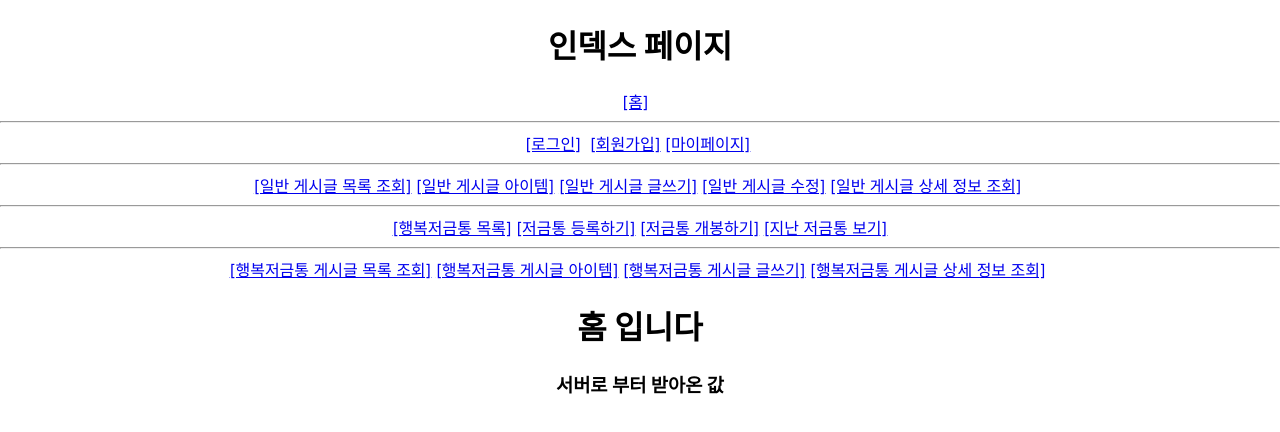
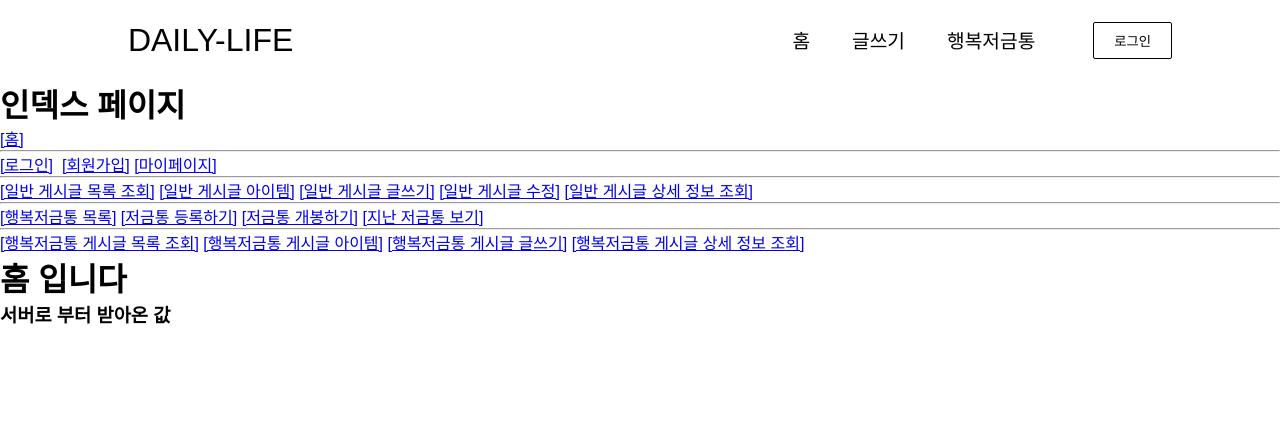
Before and after one commit to roditee/daily-life, a React (Create React App) app: page / in a window 1280 px wide. Shown: the top 432 px of the page. Built offline with nearby package versions, Linux system fonts and the light colour scheme; no server answers.

Commit message:
NAV바, 버튼 JS 추가

```diff
--- a/src/App.css
+++ b/src/App.css
@@ -1,38 +1,43 @@
+* {
+  box-sizing: border-box;
+  margin: 0;
+  padding: 0;
+  font-family: "PT Sans", sans-serif;
+}
 .App {
-  text-align: center;
+  max-width: 1500px;
+}
+.home,
+.BoardInsert,
+.HBOpen,
+.Login {
+  display: flex;
+  height: 90vh;
+  align-items: center;
+  justify-content: center;
+  font-size: 3rem;
 }
 
-.App-logo {
-  height: 40vmin;
-  pointer-events: none;
+.BoardInsert {
+  background-position: center;
+  background-size: cover;
+  background-repeat: no-repeat;
+  color: #fff;
+  font-size: 100px;
 }
 
-@media (prefers-reduced-motion: no-preference) {
-  .App-logo {
-    animation: App-logo-spin infinite 20s linear;
-  }
+.HBOpen {
+  background-position: center;
+  background-size: fill;
+  background-repeat: no-repeat;
+  color: #fff;
+  font-size: 100px;
 }
 
-.App-header {
-  background-color: #282c34;
-  min-height: 100vh;
-  display: flex;
-  flex-direction: column;
-  align-items: center;
-  justify-content: center;
-  font-size: calc(10px + 2vmin);
-  color: white;
+.Login {
+  background-position: center;
+  background-size: cover;
+  background-repeat: no-repeat;
+  color: #fff;
+  font-size: 100px;
 }
-
-.App-link {
-  color: #61dafb;
-}
-
-@keyframes App-logo-spin {
-  from {
-    transform: rotate(0deg);
-  }
-  to {
-    transform: rotate(360deg);
-  }
-}
--- a/src/App.js
+++ b/src/App.js
@@ -32,7 +32,7 @@ import HBPast from './components/HBPast';
 function App() {
   return (
     <div className='App'>
-
+      <IndexNav></IndexNav>
       <h1>인덱스 페이지</h1>
       <Link to="/">[홈]</Link> &nbsp; <hr/>
 
--- /dev/null
+++ b/src/components/Button.css
@@ -0,0 +1,42 @@
+:root {
+  --primary: #fff;
+}
+
+.btn {
+  padding: 8px 20px;
+  border-radius: 2px;
+  outline: none;
+  border: none;
+  cursor: pointer;
+}
+
+.btn--primary {
+  background-color: var(--primary);
+  color: #242424;
+  border: 1px solid var(--primary);
+}
+
+.btn--outline {
+  background-color: transparent;
+  color: rgb(2, 2, 2);
+  padding: 8px 20px;
+  border: 1px solid black;
+  transition: all 0.3s ease-out;
+}
+
+.btn-medium {
+  padding: 8px 20px;
+  font-size: 20px;
+}
+
+.btn--large {
+  padding: 12px 26px;
+  font-size: 20px;
+}
+
+.btn--medium:hover,
+.btn--large:hover {
+  background: white;
+  color: #242424;
+  transition: all 0.3s ease-out;
+}
--- /dev/null
+++ b/src/components/Button.js
@@ -0,0 +1,28 @@
+import React from 'react';
+import './Button.css';
+import {Link} from 'react-router-dom';
+
+const STYLES = ['btn--primary', 'btn--outline'];
+
+const SIZES = ['btn--medium', 'btn--large'];
+
+export const Button = ({children, type, onClick, buttonStyle, buttonSize}) => {
+    // buttonstyle이 따로 지정되지 않으면 가장 기본인 배열의 0번째가 설정
+    const checkButtonStyle = STYLES.includes(buttonStyle) ? buttonStyle : STYLES[0];
+    // buttonsize가 지정되지 않으면 가장 기본 사이즈인 0번재 btn-medium이 설정
+    const checkButtonSize = SIZES.includes(buttonSize) ? buttonSize : SIZES[0];
+
+    return (
+        // children안에 어떤 내용을 입력해도 버튼 이름이 됨
+        <Link to = 'Login' className = 'btn-mobile'>
+            <button
+            className={`btn ${checkButtonStyle} ${checkButtonSize}`}
+            onClick={onClick}
+            type={type}
+            >
+                {children}
+            </button>
+        </Link>
+    );
+
+};
--- /dev/null
+++ b/src/components/IndexNav.css
@@ -0,0 +1,155 @@
+.navbar {
+  height: 80px;
+  display: flex;
+  justify-content: center;
+  align-items: center;
+  font-size: 1.2rem;
+  position: sticky;
+  top: 0;
+  z-index: 999;
+}
+
+.navbar-container {
+  display: flex;
+  justify-content: center;
+  align-items: center;
+  height: 80px;
+  max-width: 1500px;
+  border-bottom: #242222;
+}
+
+.navbar-logo {
+  color: rgb(0, 0, 0);
+  justify-self: start;
+  margin-left: 20px;
+  cursor: pointer;
+  text-decoration: none;
+  font-size: 2rem;
+  display: flex;
+  align-items: center;
+}
+
+.fa-typo3 {
+  margin-left: 0.5rem;
+  font-size: 1.8rem;
+}
+
+.nav-menu {
+  display: grid;
+  grid-template-columns: repeat(4, auto);
+  grid-gap: 10px;
+  list-style: none;
+  text-align: center;
+  width: 60vw;
+  justify-content: end;
+  margin-right: 2rem;
+}
+
+.nav-item {
+  height: 80px;
+}
+
+.nav-links {
+  color: rgb(0, 0, 0);
+  display: flex;
+  align-items: center;
+  text-decoration: none;
+  padding: 0.5rem 1rem;
+  height: 100%;
+}
+
+.nav-links:hover {
+  border-bottom: 4px solid rgb(0, 0, 0);
+  transition: all 0.2s ease-out;
+}
+
+.fa-bars {
+  color: rgb(0, 0, 0);
+}
+
+.nav-links-mobile {
+  display: none;
+}
+
+.menu-icon {
+  display: none;
+}
+
+@media screen and (max-width: 960px) {
+  .NavbarItems {
+    position: relative;
+  }
+
+  .nav-menu {
+    display: flex;
+    flex-direction: column;
+    width: 100%;
+    height: 90vh;
+    justify-content: flex-start;
+    position: absolute;
+    top: 80px;
+    left: -100%;
+    opacity: 1;
+    transition: all 0.5s ease;
+  }
+
+  .nav-menu.active {
+    background: #242222;
+    left: 0;
+    opacity: 1;
+    transition: all 0.5s ease;
+    z-index: 1;
+  }
+
+  .nav-links {
+    color: white;
+    text-align: center;
+    padding: 2rem;
+    width: 100%;
+    display: table;
+  }
+
+  .nav-links:hover {
+    background-color: rgb(255, 255, 255);
+    color: #242424;
+    border-radius: 0;
+  }
+
+  .navbar-logo {
+    position: absolute;
+    top: 0;
+    left: 0;
+    transform: translate(25%, 50%);
+  }
+
+  .menu-icon {
+    display: block;
+    position: absolute;
+    top: 0;
+    right: 0;
+    transform: translate(-100%, 60%);
+    font-size: 1.8rem;
+    cursor: pointer;
+  }
+
+  .nav-links-mobile {
+    display: block;
+    text-align: center;
+    margin: 2rem auto;
+    border-radius: 4px;
+    width: 80%;
+    text-decoration: none;
+    font-size: 1.5rem;
+    background-color: transparent;
+    color: rgb(255, 255, 255);
+    padding: 14px 20px;
+    border: 1px solid rgb(255, 255, 255);
+    transition: all 0.3s ease-out;
+  }
+
+  .nav-links-mobile:hover {
+    background: rgb(72 71 71);
+    color: #ffffff;
+    transition: 250ms;
+  }
+}
--- a/src/components/IndexNav.js
+++ b/src/components/IndexNav.js
@@ -1,9 +1,76 @@
-import React from 'react'
+import React, { useState, useEffect} from 'react';
+import { Link } from 'react-router-dom';
+import {Button} from './Button';
+import './IndexNav.css';
+import { FaBars, FaTimes } from "react-icons/fa";
 
-function Nav() {
+function IndexNav() {
+
+  const [click, setClick] = useState(false);
+    const [button, setButton] = useState(true);
+
+
+    const handleClick = () => setClick(!click) ;
+    const closeMobileMenu = () => setClick(false);
+
+    // 반응형 화면
+    const showButton = () => {
+        if(window.innerWidth <= 960){
+            setButton(false)
+        }
+        else {
+            setButton(true);
+        }
+    };
+
+    // 로그인버튼 사이즈 작아지면 숨기기
+    useEffect(() => {
+        showButton();
+    }, []);
+
+
+    window.addEventListener('resize', showButton);
+
   return (
-    <div>Nav</div>
-  )
+    <>
+      <nav className = 'navbar'>
+            <div className = 'navbar-container'>
+                <Link to='/' className='navbar-logo' onClick={closeMobileMenu}>
+                DAILY-LIFE
+                </Link>
+                <div className='menu-icon' onClick={handleClick}>
+                  <label>
+                    {click ? <FaTimes /> : <FaBars />}
+                  </label>
+                </div>
+                <ul className={click ? 'nav-menu active' : 'nav-menu'}>
+                    <li className='nav-item'>
+                        <Link to='/' className='nav-links' onClick = {closeMobileMenu}>
+                            홈
+                        </Link>
+                    </li>
+                    <li className='nav-item'>
+                        <Link to='BoardInsert' className='nav-links' onClick = {closeMobileMenu}>
+                            글쓰기
+                        </Link>
+                    </li>
+                    <li className='nav-item'>
+                        <Link to='HBOpen' className='nav-links' onClick = {closeMobileMenu}>
+                            행복저금통
+                        </Link>
+                    </li>
+                    <li className='nav-item'>
+                        <Link to='Login' className='nav-links-mobile' onClick = {closeMobileMenu}>
+                            로그인
+                        </Link>
+                    </li>
+                </ul>
+                {button && <Button buttonStyle='btn--outline'>로그인</Button>}
+            </div>
+        </nav>
+        </>
+    );
 }
 
-export default Nav
+
+export default IndexNav
```
